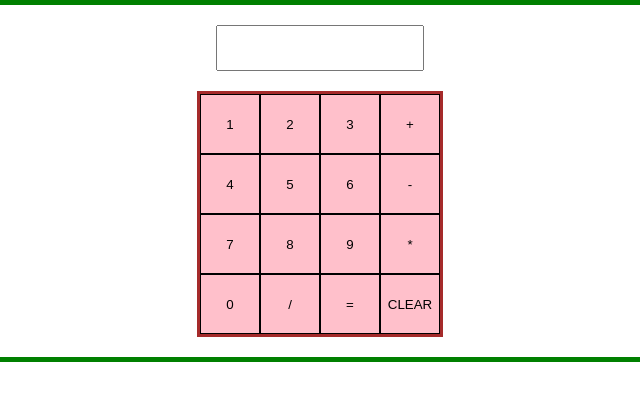
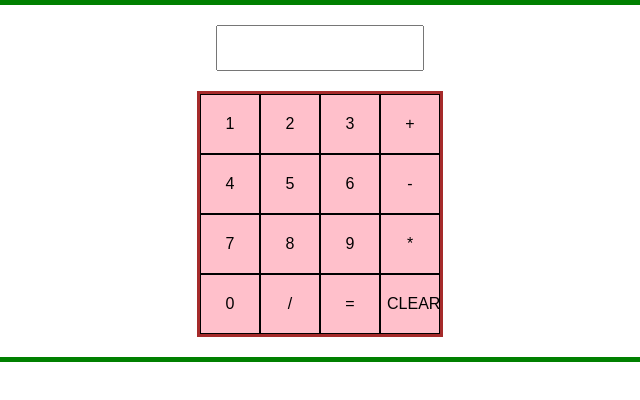
Before and after one commit to CodePixel744/vanillajs-projects, a plain HTML site: page calculator-modified/index.html in a window 1280 px wide. Shown: the full height of the page, 320-960 px from the left. Drawn offline with Linux system fonts and the light colour scheme.

Commit message:
some tiny style changes

```diff
--- a/calculator-modified/index.js
+++ b/calculator-modified/index.js
@@ -1,4 +1,4 @@
-
+/*took help from ai for full loading issue and also for eval function and some repititve tasks */
 document.addEventListener("DOMContentLoaded", function () {
     let one = document.getElementById("one")
     let two = document.getElementById("two")
@@ -21,6 +21,8 @@
     console.log(inputSelected)
     console.log(clear)
     function appendTodisplay(value) {
+        /*this is like we are adding some characters in empty string */
+        /* in that we take empty string str="" then str+=element.value */
         document.getElementById("input").value += value;
     }
     plus.addEventListener("click", function () {
--- a/calculator-modified/style.css
+++ b/calculator-modified/style.css
@@ -1,6 +1,7 @@
 body {
     margin: 0;
     border: 5px solid green;
+    font-family: 'Lucida Sans', 'Lucida Sans Regular', 'Lucida Grande', 'Lucida Sans Unicode', Geneva, Verdana, sans-serif;
 }
 
 
@@ -15,6 +16,7 @@
     margin-top: 20px;
     height: 40px;
     width: 200px;
+    text-align: center;
 }
 
 .outer-div {
@@ -31,6 +33,8 @@
     height: 60px;
     width: 60px;
     background: pink;
+    text-align: center;
+    font-size: medium;
 
 }
 
```
